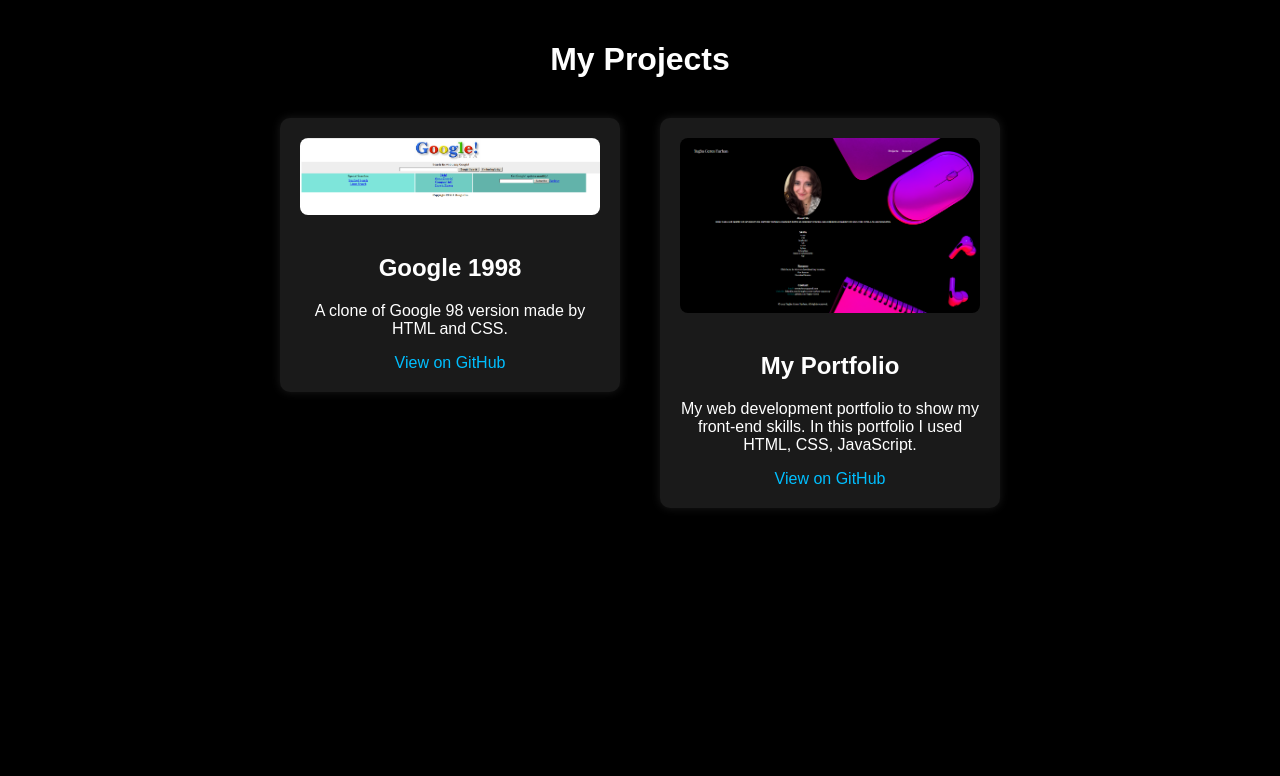
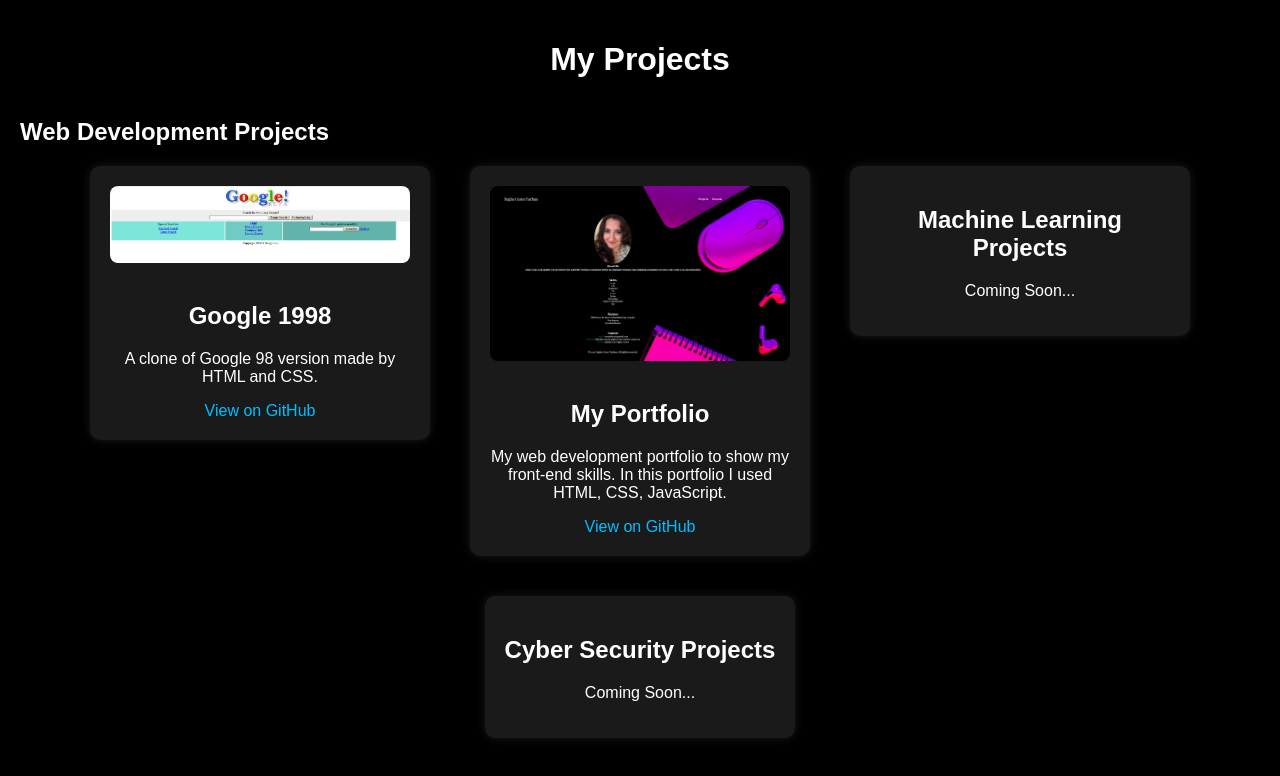
Before and after one commit to Tugba-Ceren/Ceren-sPortfolio, a plain HTML site: page projects.html in a window 1280 px wide. Drawn offline with Linux system fonts and the light colour scheme.

Commit message:
New 2 project types are introduced.

```diff
--- a/projects.html
+++ b/projects.html
@@ -8,6 +8,7 @@
 </head>
 <body>
   <h1>My Projects</h1>
+  <h2>Web Development Projects</h2>
   <div class="projects-container">
     <div class="project-card">
       <img src="images/google98.png" alt="Google 98 image">
@@ -22,6 +23,16 @@
       <p>My web development portfolio to show my front-end skills. In this portfolio I used HTML, CSS, JavaScript.</p>
       <a href="https://github.com/Tugba-Ceren/Ceren-sPortfolio" target="_blank">View on GitHub</a>
     </div>
+    <div class="project-card" id="MachineLearning">
+      <h2>Machine Learning Projects</h2>
+      <p>Coming Soon...</p>
+
+    </div>
+    <div class="project-card" id="CyberSecurity">
+      <h2>Cyber Security Projects</h2>
+      <p>Coming Soon...</p>
+
+    </div>
   </div>
 </body>
 </html>
```
Also changed, not shown: index.html (+2 -2 lines).
